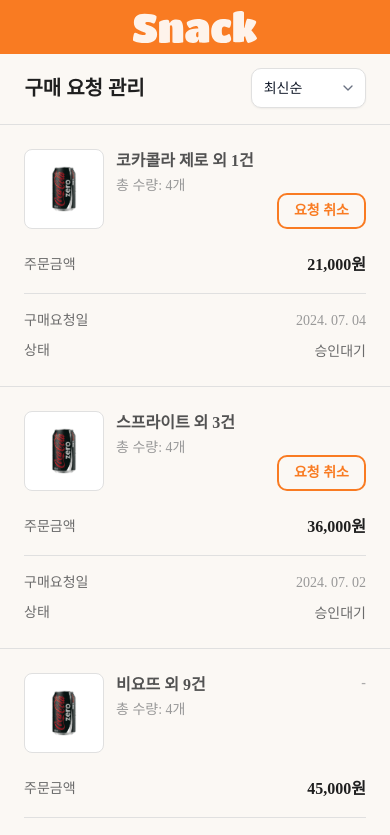
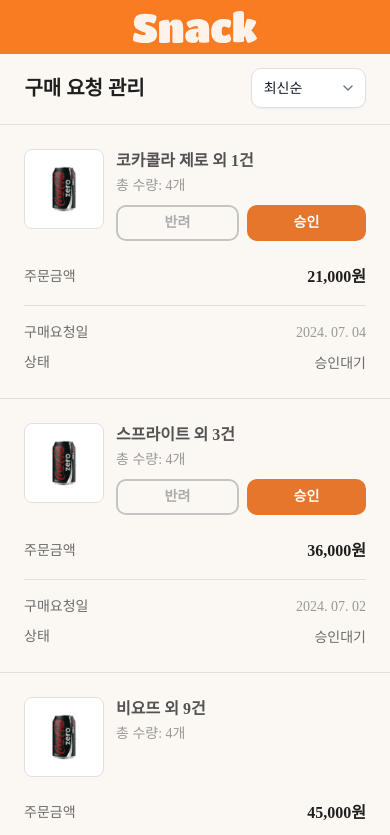
Before and after one commit to Codeit-Snack/frontend, a Next.js app: page /admin/purchase-manage in a window 390 px wide. Shown: the top 835 px of the page. Built offline with nearby package versions, Linux system fonts and the light colour scheme; a web font is replaced by a local one.

Commit message:
[fix]구매요청 모바일 수정

```diff
--- a/src/app/admin/purchase-manage/_components/PurchaseRequestCard.tsx
+++ b/src/app/admin/purchase-manage/_components/PurchaseRequestCard.tsx
@@ -19,16 +19,18 @@ function formatDateDisplay(dateStr: string) {
 interface PurchaseRequestCardProps {
   item: PurchaseRequestItem;
   onCancelRequest: (item: PurchaseRequestItem) => void;
+  onApproveRequest: (item: PurchaseRequestItem) => void;
   className?: string;
 }
 
 export function PurchaseRequestCard({
   item,
   onCancelRequest,
+  onApproveRequest,
   className,
 }: PurchaseRequestCardProps) {
   const router = useRouter();
-  const canCancel = item.status === "pending";
+  const canAction = item.status === "pending";
 
   return (
     <div
@@ -62,25 +64,35 @@ export function PurchaseRequestCard({
           <p className="mt-0.5 font-[Pretendard] text-[14px] font-medium leading-[22px] text-[var(--gray-gray-500,#999)]">
             총 수량: {item.totalQuantity}개
           </p>
-        </div>
-        {canCancel ? (
+          {canAction && (
+            <div className="mt-2 flex gap-2">
               <Button
                 type="button"
                 variant="outlined"
                 size="etc-sm"
-            className="!h-9 !min-w-0 shrink-0 self-end !rounded-lg !border-[var(--primary-orange-400,#F97B22)] !px-3 font-[Pretendard] !text-[14px] !font-semibold !leading-[20px] !text-[var(--primary-orange-400,#F97B22)]"
+                className="!h-9 !min-w-0 !flex-1 !rounded-lg !border-[var(--gray-gray-300,#C4C4C4)] !px-3 font-[Pretendard] !text-[14px] !font-semibold !leading-[20px] !text-[var(--gray-gray-400,#ABABAB)]"
                 onClick={(event) => {
                   event.stopPropagation();
                   onCancelRequest(item);
                 }}
               >
-            요청 취소
+                반려
               </Button>
-        ) : (
-          <span className="shrink-0 font-[Pretendard] text-[14px] font-semibold leading-[20px] text-[var(--gray-gray-400,#ABABAB)]">
-            -
-          </span>
+              <Button
+                type="button"
+                variant="solid"
+                size="etc-sm"
+                className="!h-9 !min-w-0 !flex-1 !rounded-lg !px-3 font-[Pretendard] !text-[14px] !font-semibold !leading-[20px]"
+                onClick={(event) => {
+                  event.stopPropagation();
+                  onApproveRequest(item);
+                }}
+              >
+                승인
+              </Button>
+            </div>
           )}
+        </div>
       </div>
 
       <div className="flex items-center justify-between">
--- a/src/app/admin/purchase-manage/page.tsx
+++ b/src/app/admin/purchase-manage/page.tsx
@@ -119,6 +119,7 @@ export default function PurchaseManagePage() {
                       key={item.id}
                       item={item}
                       onCancelRequest={handleCancelRequest}
+                      onApproveRequest={handleApproveRequest}
                     />
                   ))}
                 </div>
```
Lines whose indentation alone changed are shown as unchanged.
